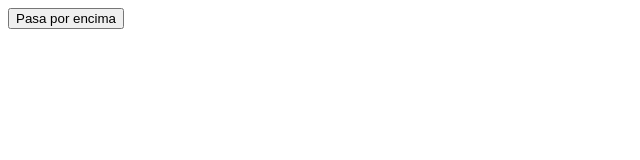
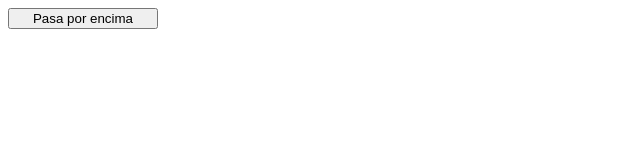
Before and after one commit to ludmiviale/OpenBootcampLudmiviale, a plain HTML site: page ejercicio6html.html in a window 1280 px wide. Shown: the whole page, without its empty margins (0-640 px from the left). Drawn offline with Linux system fonts and the light colour scheme.

```diff
--- a/ejercicio6css.css
+++ b/ejercicio6css.css
@@ -1,3 +1,7 @@
+.boton {
+    width: 150px;
+}
+
 .boton::after {
     content: "Pasa por encima";
 }
```
